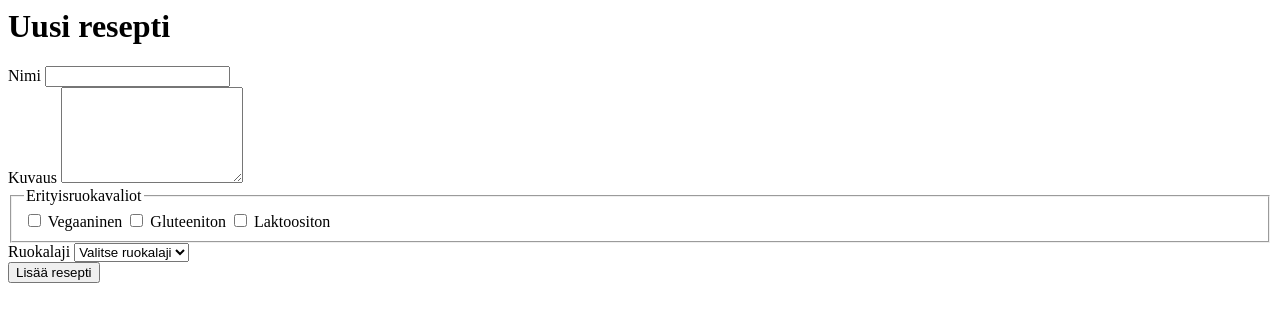
After one commit to casi774/ruokareseptit, a Flask app: page /new_recipe in a window 1280 px wide. The commit adds this page. Shown: the top 322 px of the page. Run offline with Flask 3, Linux system fonts and the light colour scheme.

Commit message:
Added links to view/add recipes pages

```diff
--- a/app.py
+++ b/app.py
@@ -13,3 +13,11 @@ def register():
 @app.route('/login')
 def login():
     return render_template("login.html")
+
+@app.route('/new_recipe')
+def new_recipe():
+    return render_template("new_recipe.html")
+
+@app.route('/recipes')
+def recipes():
+    return render_template("recipes.html")
--- a/templates/index.html
+++ b/templates/index.html
@@ -8,4 +8,6 @@
         <a href="/login">Kirjaudu sisään</a>
         <a href="/logout">Kirjaudu ulos</a>
     </p>
+    <h2><a href="/recipes">Reseptit</a></h2>
+    <h3><a href="/new_recipe">Uusi resepti</a></h3>
 </html>
--- /dev/null
+++ b/templates/new_recipe.html
@@ -0,0 +1,32 @@
+<h1>Uusi resepti</h1>
+
+<form>
+	<div>
+		<label for="name">Nimi</label>
+		<input type="text" id="name" name="name" required>
+	</div>
+
+	<div>
+		<label for="description">Kuvaus</label>
+		<textarea id="description" name="description" rows="6"></textarea>
+	</div>
+
+	<fieldset>
+		<legend>Erityisruokavaliot</legend>
+		<label><input type="checkbox" name="diet" value="vegan"> Vegaaninen</label>
+		<label><input type="checkbox" name="diet" value="gluten-free"> Gluteeniton</label>
+		<label><input type="checkbox" name="diet" value="lactose-free"> Laktoositon</label>
+	</fieldset>
+
+	<div>
+		<label for="food-type">Ruokalaji</label>
+		<select id="food-type" name="food_type" required>
+			<option value="" disabled selected>Valitse ruokalaji</option>
+			<option value="starter">Alkuruoka</option>
+			<option value="main-dish">Pääruoka</option>
+			<option value="dessert">Jälkiruoka</option>
+		</select>
+	</div>
+
+	<button type="submit">Lisää resepti</button>
+</form>
```
Also changed, not shown: templates/recipes.html (added, +44 -0 lines).
